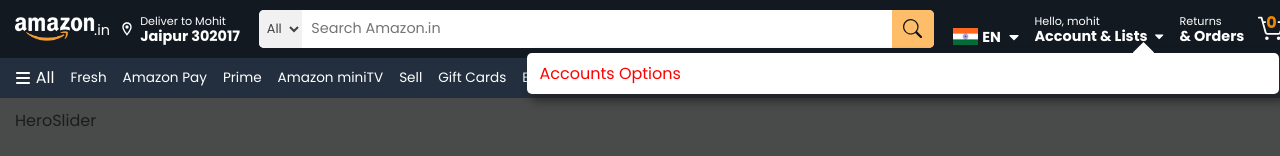
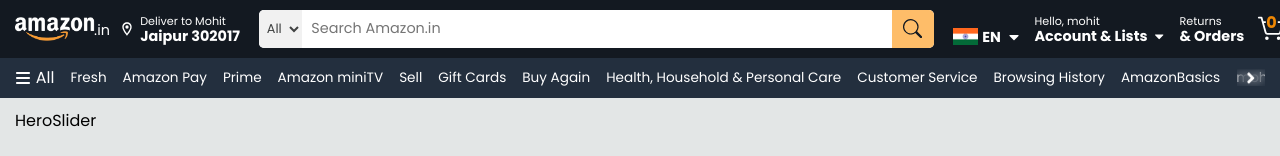
Before and after one commit to 25mohit/amazon-frontend, a React (Vite) app: page / in a window 1280 px wide. Shown: the top 156 px of the page. Built offline with nearby package versions, Linux system fonts and the light colour scheme.

Commit message:
Modal Completed

```diff
--- a/src/Style.css
+++ b/src/Style.css
@@ -98,7 +98,7 @@
     padding: 0.5rem 0.8rem;
     height: fit-content;
     box-shadow: 5px 5px 10px 2px rgba(34, 34, 34, 0.796);
-    color: red;
+    color: gray;
 }
 .drop-md::after{
     content: '';
@@ -319,4 +319,14 @@
     position: fixed;
     left: 0;
     bottom: 0;
+    animation: show 0.2s linear forwards;
+    opacity: 0;
 }
+@keyframes show {
+    0%{
+        opacity: 0;
+    }
+    100%{
+        opacity: 1;
+    }
+}
--- a/src/components/Utils/Helpers/MainNavbar/NavbarBelt.jsx
+++ b/src/components/Utils/Helpers/MainNavbar/NavbarBelt.jsx
@@ -10,7 +10,7 @@
 const NavbarBelt = () => {
 
   const [language, setLanguage] = useState(false)
-  const [account, setAccount] = useState(true)
+  const [account, setAccount] = useState(false)
 
   return (
     <div className="navbar-belt jcsb">
```
